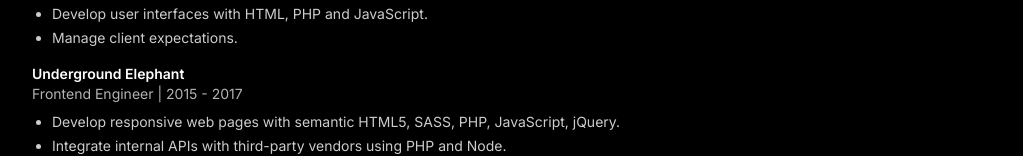
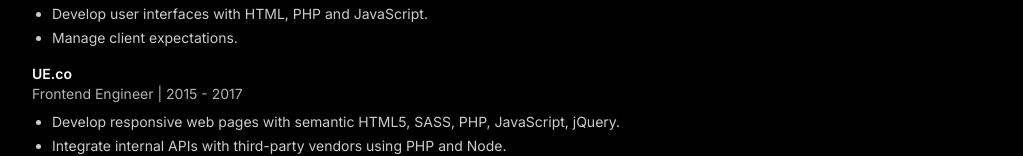
Before and after one commit to n6t762sn6d-svg/wavvvvylines, a Next.js app in the folder apps/personal-website/: page / in a window 1280 px wide. Shown: the part 697-853 px from the top of the page, without its empty margins (128-1151 px from the left). Built offline with nearby package versions, Linux system fonts and the light colour scheme.

Commit message:
updated name

```diff
--- a/apps/personal-website/app/page.tsx
+++ b/apps/personal-website/app/page.tsx
@@ -51,7 +51,7 @@
               </div>
 
               <div>
-                <p className="font-semibold text-white">Underground Elephant</p>
+                <p className="font-semibold text-white">UE.co</p>
                 <p className="text-white/70">Frontend Engineer | 2015 - 2017</p>
                 <ul className="mt-2 list-disc space-y-1 pl-5">
                   <li>Develop responsive web pages with semantic HTML5, SASS, PHP, JavaScript, jQuery.</li>
```
